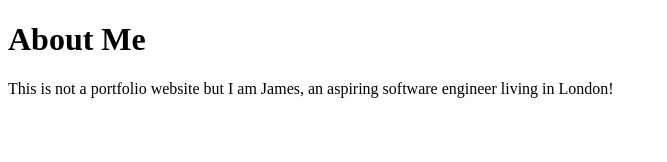
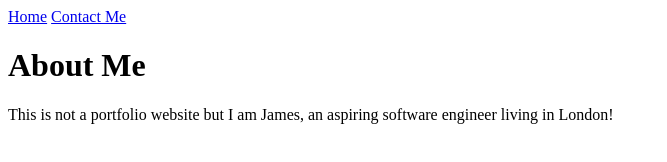
Before and after one commit to JamesGJ5-Learning-To-Code/basic-informational-site, a plain HTML site: page about.html in a window 1280 px wide. Shown: the whole page, without its empty margins (0-667 px from the left). Drawn offline with Linux system fonts and the light colour scheme.

Commit message:
Fill with working links to about.html and contact-me.html

```diff
--- a/about.html
+++ b/about.html
@@ -7,6 +7,10 @@
     <title>Document</title>
 </head>
 <body>
+    <div>
+        <a href="file:///home/james/repos/basic-informational-site/index.html">Home</a>
+        <a href="file:///home/james/repos/basic-informational-site/contact-me.html">Contact Me</a>
+    </div>
     <h1>About Me</h1>
     <p>This is not a portfolio website but I am James, an aspiring software engineer living
         in London!</p>
```
